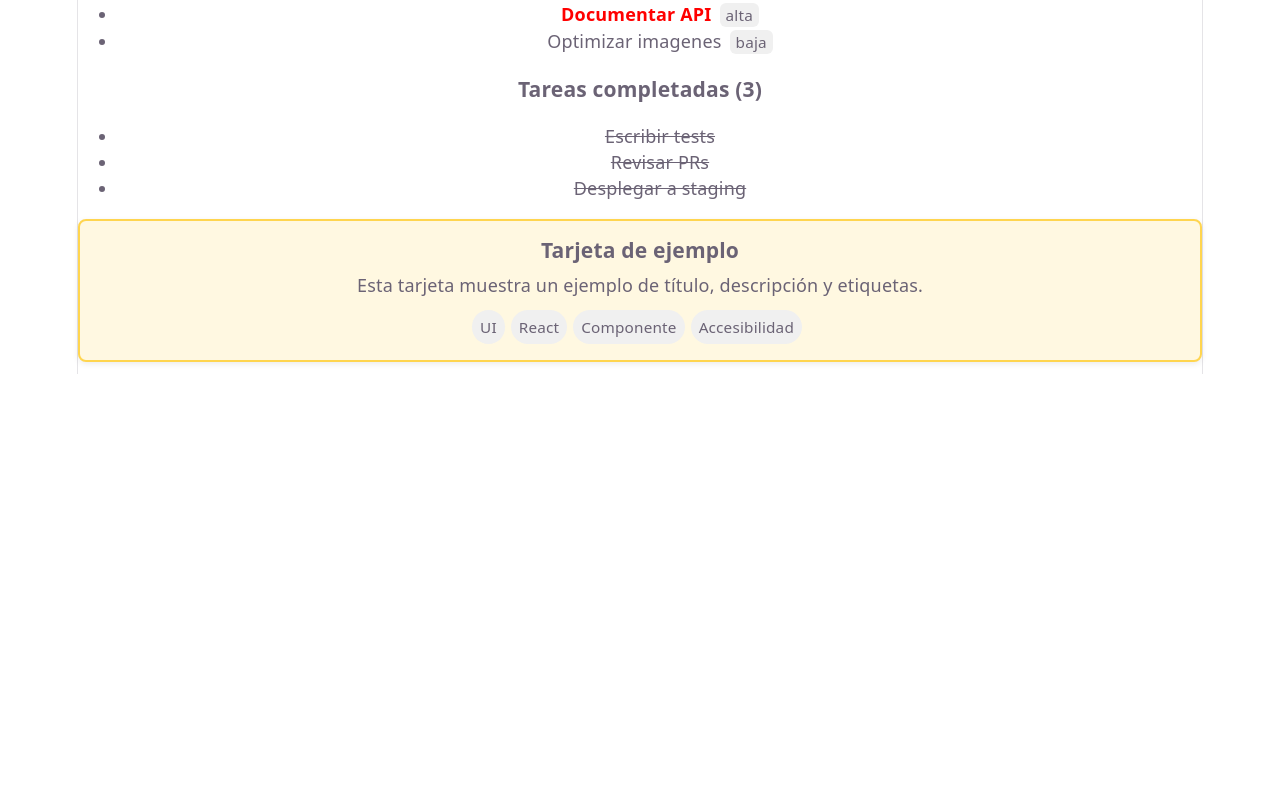
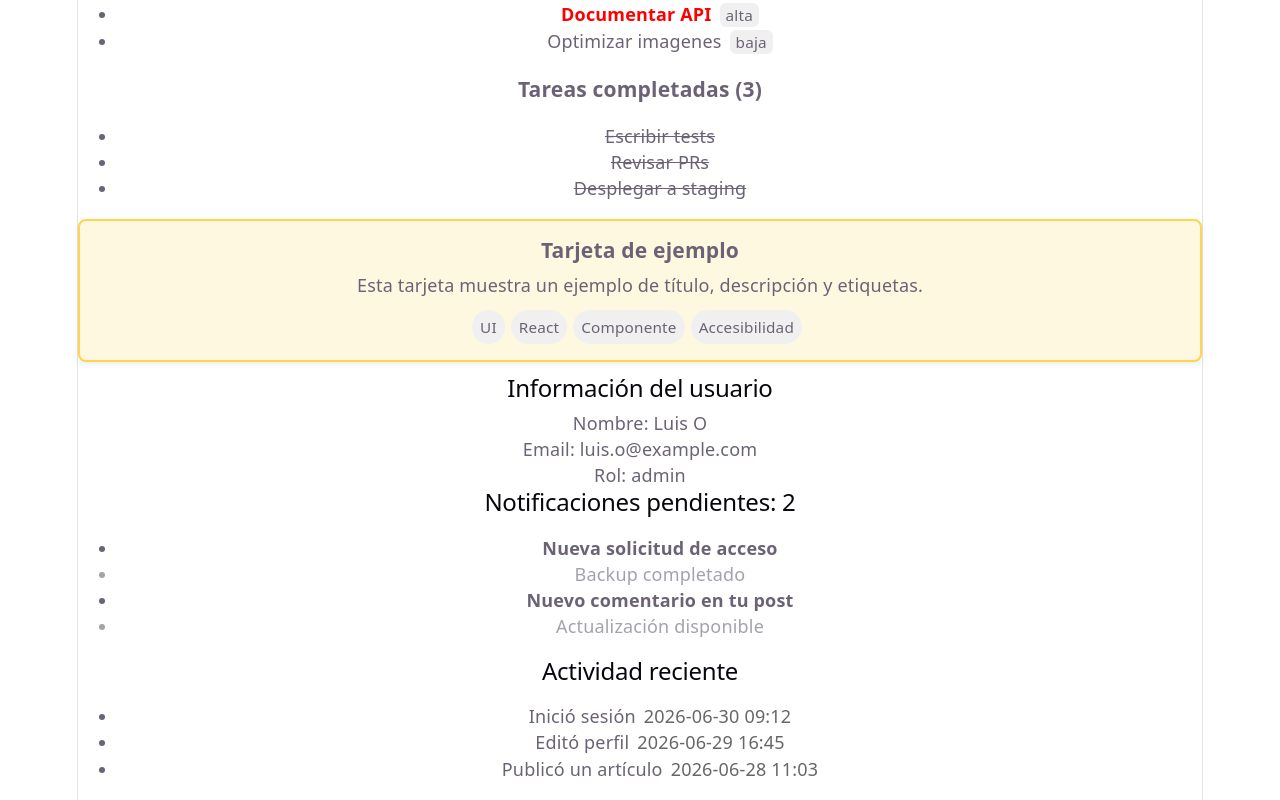
Before and after one commit to SkillR3X/mi-app-react, a React (Vite) app: page / in a window 1280 px wide. Shown: the part 1056-1856 px from the top of the page. Before the commit the page ends 1430 px from the top, so only its background shows below. Built offline with nearby package versions, Linux system fonts and the light colour scheme.

Commit message:
Ejercicio 9 laboratorio 2

```diff
--- a/src/App.jsx
+++ b/src/App.jsx
@@ -6,6 +6,7 @@ import ListaHabilidades from './components/ListaHabilidades'
 import ListaProductos from './components/ListaProductos'
 import ListaTareas from './components/ListaTareas'
 import Tarjeta from './components/Tarjeta'
+import Dashboard from './components/Dashboard'
 import './App.css'
 
 function App() {
@@ -19,6 +20,7 @@ function App() {
       <ListaProductos />
       <ListaTareas />
       <Tarjeta />
+      <Dashboard />
     </main>
   )
 }
--- /dev/null
+++ b/src/components/Dashboard.jsx
@@ -0,0 +1,69 @@
+function Dashboard() {
+  const usuario = {
+    nombre: 'Luis O',
+    email: 'luis.o@example.com',
+    rol: 'admin',
+  }
+
+  const notificaciones = [
+    { id: 1, mensaje: 'Nueva solicitud de acceso', leida: false },
+    { id: 2, mensaje: 'Backup completado', leida: true },
+    { id: 3, mensaje: 'Nuevo comentario en tu post', leida: false },
+    { id: 4, mensaje: 'Actualización disponible', leida: true },
+  ]
+
+  const actividadReciente = [
+    { id: 1, accion: 'Inició sesión', fecha: '2026-06-30 09:12' },
+    { id: 2, accion: 'Editó perfil', fecha: '2026-06-29 16:45' },
+    { id: 3, accion: 'Publicó un artículo', fecha: '2026-06-28 11:03' },
+  ]
+
+  const noLeidas = notificaciones.filter((n) => !n.leida).length
+
+  return (
+    <>
+      <section>
+        <h2>Información del usuario</h2>
+        <p>Nombre: {usuario.nombre}</p>
+        <p>Email: {usuario.email}</p>
+        <p>Rol: {usuario.rol}</p>
+      </section>
+
+      <section>
+        <h2>Notificaciones pendientes: {noLeidas}</h2>
+        {noLeidas === 0 ? (
+          <p>No tienes notificaciones pendientes</p>
+        ) : (
+          <ul>
+            {notificaciones.map((n) => (
+              <li
+                key={n.id}
+                style={n.leida ? { opacity: 0.6 } : { fontWeight: 'bold' }}
+              >
+                {n.mensaje}
+              </li>
+            ))}
+          </ul>
+        )}
+      </section>
+
+      <section>
+        <h2>Actividad reciente</h2>
+        {actividadReciente.length === 0 ? (
+          <p>No hay actividad reciente</p>
+        ) : (
+          <ul>
+            {actividadReciente.map((a) => (
+              <li key={a.id}>
+                <span>{a.accion}</span>
+                <span style={{ marginLeft: 8, color: '#666' }}>{a.fecha}</span>
+              </li>
+            ))}
+          </ul>
+        )}
+      </section>
+    </>
+  )
+}
+
+export default Dashboard
```
